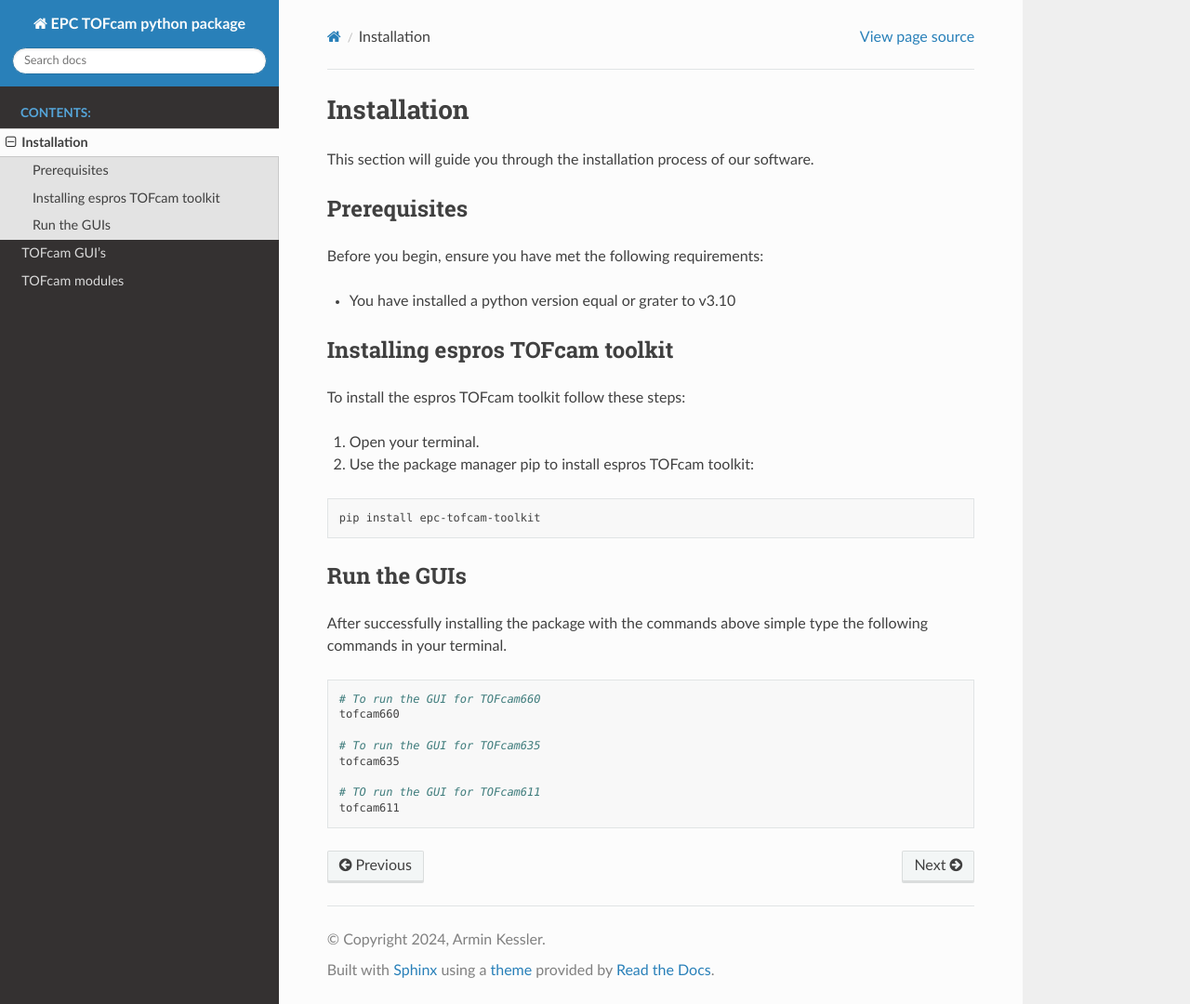
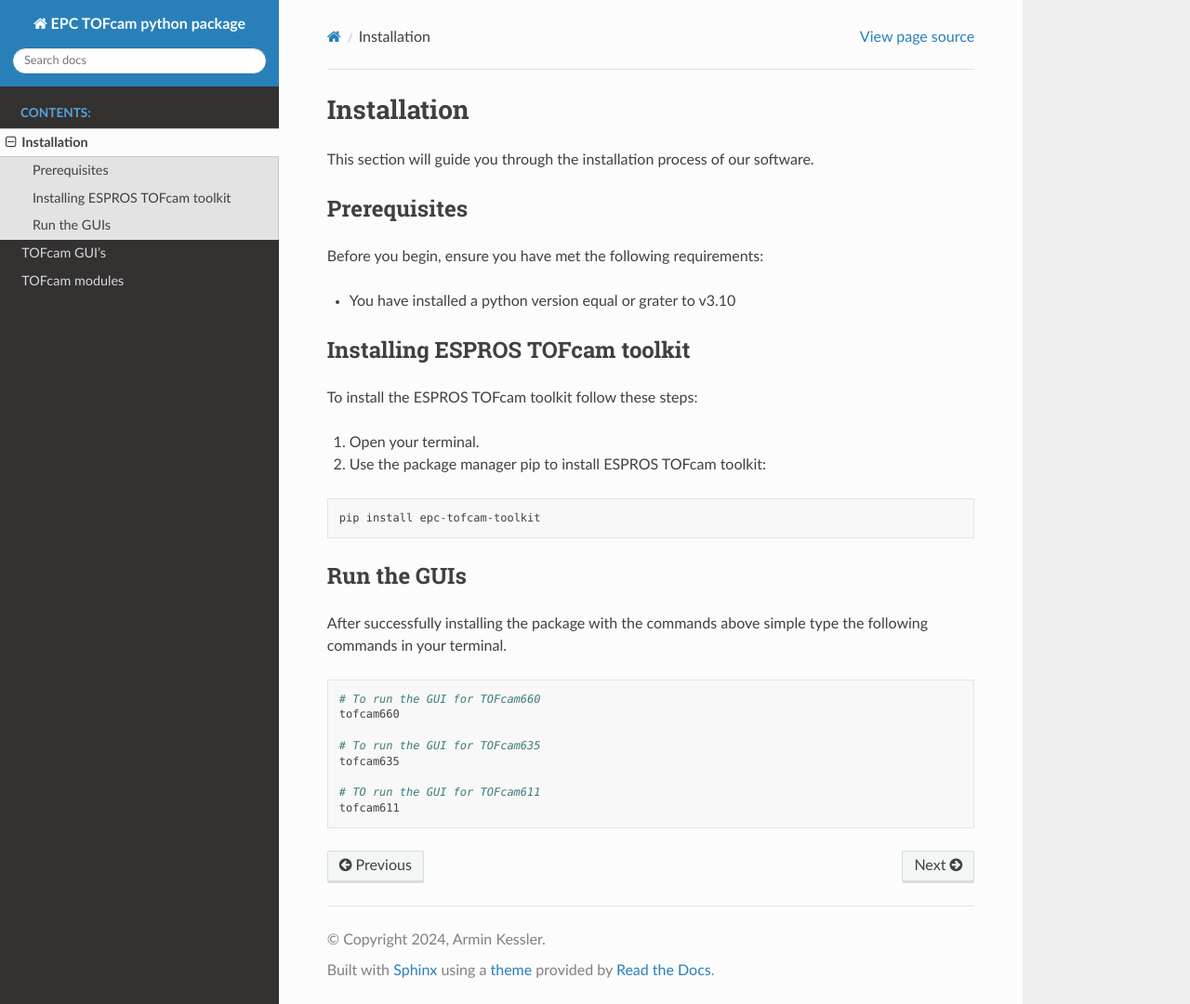
Before and after one commit to espros/epc-tofcam-toolkit, a Sphinx documentation site: the page built from docs/source/install_instructions.md, in a window 1280 px wide and 1080 px high. Shown: the whole window at 93% size. Built offline with Sphinx 7.4.7 and the Read the Docs theme 2.0.0, drawn with Linux system fonts in a browser that asks for light colours.

````diff
--- a/docs/source/conf.py
+++ b/docs/source/conf.py
@@ -8,7 +8,7 @@
 
 project = 'EPC TOFcam python package'
 copyright = '2024, Armin Kessler'
-author = 'espros Photonics AG'
+author = 'ESPROS Photonics AG'
 release = '0.0.1'
 
 # -- General configuration ---------------------------------------------------
--- a/docs/source/install_instructions.md
+++ b/docs/source/install_instructions.md
@@ -8,12 +8,12 @@ Before you begin, ensure you have met the following requirements:
 
 * You have installed a python version equal or grater to v3.10
 
-## Installing espros TOFcam toolkit
+## Installing ESPROS TOFcam toolkit
 
-To install the espros TOFcam toolkit follow these steps:
+To install the ESPROS TOFcam toolkit follow these steps:
 
 1. Open your terminal.
-2. Use the package manager pip to install espros TOFcam toolkit:
+2. Use the package manager pip to install ESPROS TOFcam toolkit:
 
 ```bash
 pip install epc-tofcam-toolkit
--- a/setup.cfg
+++ b/setup.cfg
@@ -1,7 +1,7 @@
 [metadata]
 name = epc-tofcam-toolkit
-description =
-long_description = file: doc/source/index.rst
+description = "Toolkit for ESPROS TOFcam's"
+long_description = file: README.md
 long_description_content_type = text/markdown
 
 [options]
````
Also changed, not shown: README.md (+15 -48 lines), docs/source/contribute.md (added, +41 -0 lines), docs/source/gui_instructions.md (+1 -1 lines), docs/source/images/epc-logo.png (added).
